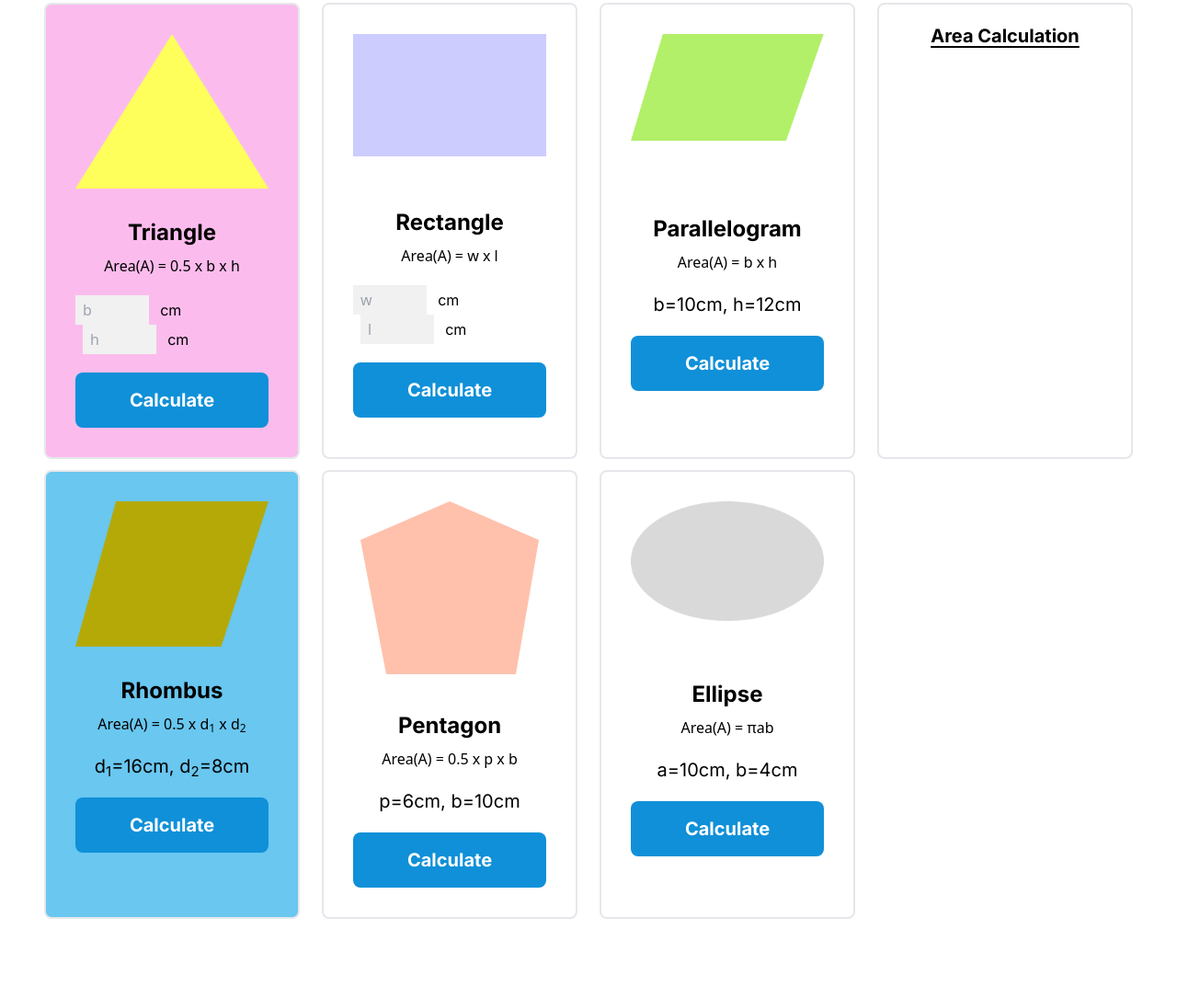
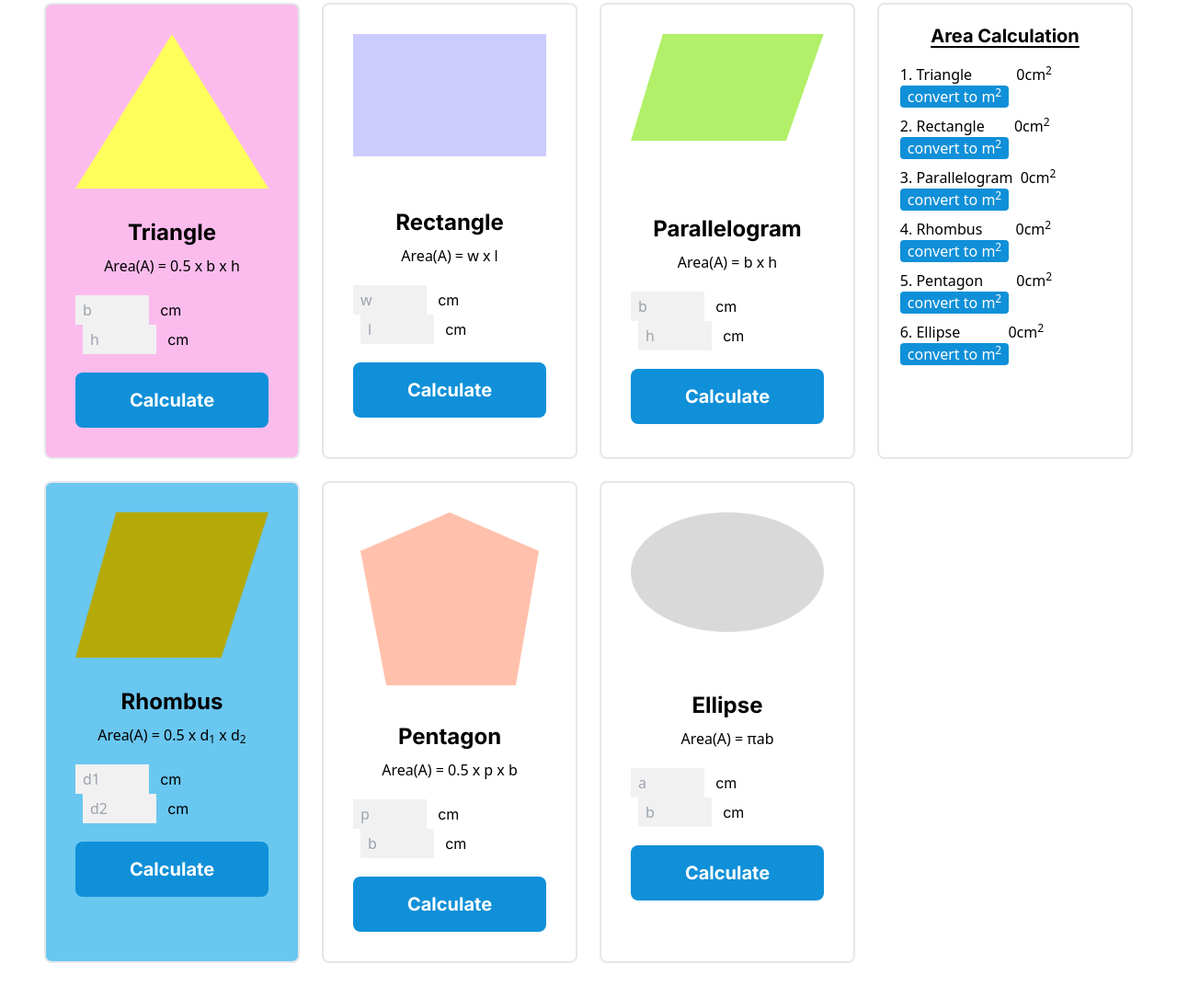
Before and after one commit to Sobuj54/module-30-assignment-with-js, a plain HTML site: page index.html in a window 1280 px wide. Shown: the part 185-1270 px from the top of the page at 92% size. Before the commit the page ends 1224 px from the top, so only its background shows below. Drawn offline with nearby package versions, Linux system fonts and the light colour scheme.

Commit message:
finished html

```diff
--- a/index.html
+++ b/index.html
@@ -36,7 +36,7 @@
     <header>
       <!-- navigation section -->
       <nav
-        class="bg-navBackground mx-12 my-10 flex justify-between items-center"
+        class="bg-navBackground md:mx-12 my-10 flex justify-between items-center"
       >
         <div class="py-4 pl-7">
           <h1 class="font-inter font-bold text-4xl">Interactive</h1>
@@ -53,12 +53,12 @@
     </header>
     <!-- main  -->
     <main>
-      <!-- section with triangle,rectangle,parallelogram and calculation area -->
-      <section class="mx-12">
-        <div class="grid grid-cols-4 gap-6">
+      <!-- section -->
+      <section class="md:mx-12 mb-10">
+        <div class="grid grid-cols-1 md:grid-cols-4 gap-6">
           <!-- triangle div-->
           <div
-            class="border-2 flex flex-col items-center bg-triangleBg p-8 rounded-lg"
+            class="border-2 flex flex-col items-center bg-triangleBg p-8 rounded-lg order-1 md:order-1"
           >
             <img src="images/triangle.png" alt="" />
             <h3 class="font-inter font-bold text-2xl mt-8 mb-2">Triangle</h3>
@@ -85,7 +85,9 @@
             </button>
           </div>
           <!-- rectangle div -->
-          <div class="border-2 flex flex-col items-center p-8 rounded-lg">
+          <div
+            class="border-2 flex flex-col items-center p-8 rounded-lg order-2 md:order-2"
+          >
             <img src="images/rectangle.png" alt="" />
             <h3 class="font-inter font-bold text-2xl mt-14 mb-2">Rectangle</h3>
             <p>Area(A) = w x l</p>
@@ -111,14 +113,27 @@
             </button>
           </div>
           <!-- parallelogram div -->
-          <div class="border-2 flex flex-col items-center p-8 rounded-lg">
+          <div
+            class="border-2 flex flex-col items-center p-8 rounded-lg order-3 md:order-3"
+          >
             <img src="images/parallelogram.png" alt="" />
             <h3 class="font-inter font-bold text-2xl mt-20 mb-2">
               Parallelogram
             </h3>
             <p>Area(A) = b x h</p>
-            <div class="my-5 font-inter font-normal text-xl">
-              b=<span>10</span>cm, h=<span>12</span>cm
+            <div class="my-5">
+              <input
+                class="bg-inputBackground px-2 py-1 mr-2 w-20"
+                type="text"
+                placeholder="b"
+              />
+              <span class="font-inter font-normal text-base">cm</span>
+              <input
+                class="bg-inputBackground px-2 py-1 mx-2 w-20"
+                type="text"
+                placeholder="h"
+              />
+              <span class="font-inter font-normal text-base">cm</span>
             </div>
             <!-- calculate button -->
             <button
@@ -128,27 +143,78 @@
             </button>
           </div>
           <!-- area calculation -->
-          <div class="border-2 rounded-lg">
+          <div class="border-2 rounded-lg order-last md:order-4">
             <h4
               class="font-inter font-bold text-xl text-center mt-5 underline underline-offset-4"
             >
               Area Calculation
             </h4>
+            <!-- ordered list -->
+            <ol class="mt-4 w-5/6 mx-auto list-decimal list-inside">
+              <!-- triangle list -->
+              <li>
+                Triangle <span class="ml-11">0</span>cm<sup>2</sup>
+                <button class="bg-btnBackground px-2 py-0 text-white rounded">
+                  convert to m<sup>2</sup>
+                </button>
+              </li>
+              <!-- rectangle list -->
+              <li class="mt-2">
+                Rectangle <span class="ml-7">0</span>cm<sup>2</sup>
+                <button class="bg-btnBackground px-2 py-0 text-white rounded">
+                  convert to m<sup>2</sup>
+                </button>
+              </li>
+              <!-- parallelogram list -->
+              <li class="mt-2">
+                Parallelogram <span class="ml-1">0</span>cm<sup>2</sup>
+                <button class="bg-btnBackground px-2 py-0 text-white rounded">
+                  convert to m<sup>2</sup>
+                </button>
+              </li>
+              <!-- rhombus list -->
+              <li class="mt-2">
+                Rhombus <span class="ml-8">0</span>cm<sup>2</sup>
+                <button class="bg-btnBackground px-2 py-0 text-white rounded">
+                  convert to m<sup>2</sup>
+                </button>
+              </li>
+              <!-- pentagon list -->
+              <li class="mt-2">
+                Pentagon <span class="ml-8">0</span>cm<sup>2</sup>
+                <button class="bg-btnBackground px-2 py-0 text-white rounded">
+                  convert to m<sup>2</sup>
+                </button>
+              </li>
+              <!-- ellipse list -->
+              <li class="mt-2">
+                Ellipse <span class="ml-12">0</span>cm<sup>2</sup>
+                <button class="bg-btnBackground px-2 py-0 text-white rounded">
+                  convert to m<sup>2</sup>
+                </button>
+              </li>
+            </ol>
           </div>
-        </div>
-      </section>
-      <!-- section with rhombus,pentagon,ellipse -->
-      <section class="mx-12 mt-3 mb-10">
-        <div class="grid grid-cols-4 gap-6">
           <!-- rhombus div -->
           <div
-            class="border-2 flex flex-col items-center p-8 rounded-lg bg-rhombusBg"
+            class="border-2 flex flex-col items-center p-8 rounded-lg bg-rhombusBg order-4 md:order-5"
           >
             <img src="images/rhombus.png" alt="" />
             <h3 class="font-inter font-bold text-2xl mt-8 mb-2">Rhombus</h3>
             <p>Area(A) = 0.5 x d<sub>1</sub> x d<sub>2</sub></p>
-            <div class="my-5 font-inter font-normal text-xl">
-              d<sub>1</sub>=<span>16</span>cm, d<sub>2</sub>=<span>8</span>cm
+            <div class="my-5">
+              <input
+                class="bg-inputBackground px-2 py-1 mr-2 w-20"
+                type="text"
+                placeholder="d1"
+              />
+              <span class="font-inter font-normal text-base">cm</span>
+              <input
+                class="bg-inputBackground px-2 py-1 mx-2 w-20"
+                type="text"
+                placeholder="d2"
+              />
+              <span class="font-inter font-normal text-base">cm</span>
             </div>
             <!-- calculate button -->
             <button
@@ -158,12 +224,25 @@
             </button>
           </div>
           <!-- pentagon div -->
-          <div class="border-2 flex flex-col items-center p-8 rounded-lg">
+          <div
+            class="border-2 flex flex-col items-center p-8 rounded-lg order-5 md:order-6"
+          >
             <img src="images/pentagon.png" alt="" />
             <h3 class="font-inter font-bold text-2xl mt-10 mb-2">Pentagon</h3>
             <p>Area(A) = 0.5 x p x b</p>
-            <div class="my-5 font-inter font-normal text-xl">
-              p=<span>6</span>cm, b=<span>10</span>cm
+            <div class="my-5">
+              <input
+                class="bg-inputBackground px-2 py-1 mr-2 w-20"
+                type="text"
+                placeholder="p"
+              />
+              <span class="font-inter font-normal text-base">cm</span>
+              <input
+                class="bg-inputBackground px-2 py-1 mx-2 w-20"
+                type="text"
+                placeholder="b"
+              />
+              <span class="font-inter font-normal text-base">cm</span>
             </div>
             <!-- calculate button -->
             <button
@@ -173,12 +252,25 @@
             </button>
           </div>
           <!-- ellipse div -->
-          <div class="border-2 flex flex-col items-center p-8 rounded-lg">
+          <div
+            class="border-2 flex flex-col items-center p-8 rounded-lg order-6 md:order-7"
+          >
             <img src="images/ellipse.png" alt="" />
             <h3 class="font-inter font-bold text-2xl mt-16 mb-2">Ellipse</h3>
             <p>Area(A) = πab</p>
-            <div class="my-5 font-inter font-normal text-xl">
-              a=<span>10</span>cm, b=<span>4</span>cm
+            <div class="my-5">
+              <input
+                class="bg-inputBackground px-2 py-1 mr-2 w-20"
+                type="text"
+                placeholder="a"
+              />
+              <span class="font-inter font-normal text-base">cm</span>
+              <input
+                class="bg-inputBackground px-2 py-1 mx-2 w-20"
+                type="text"
+                placeholder="b"
+              />
+              <span class="font-inter font-normal text-base">cm</span>
             </div>
             <!-- calculate button -->
             <button
```
